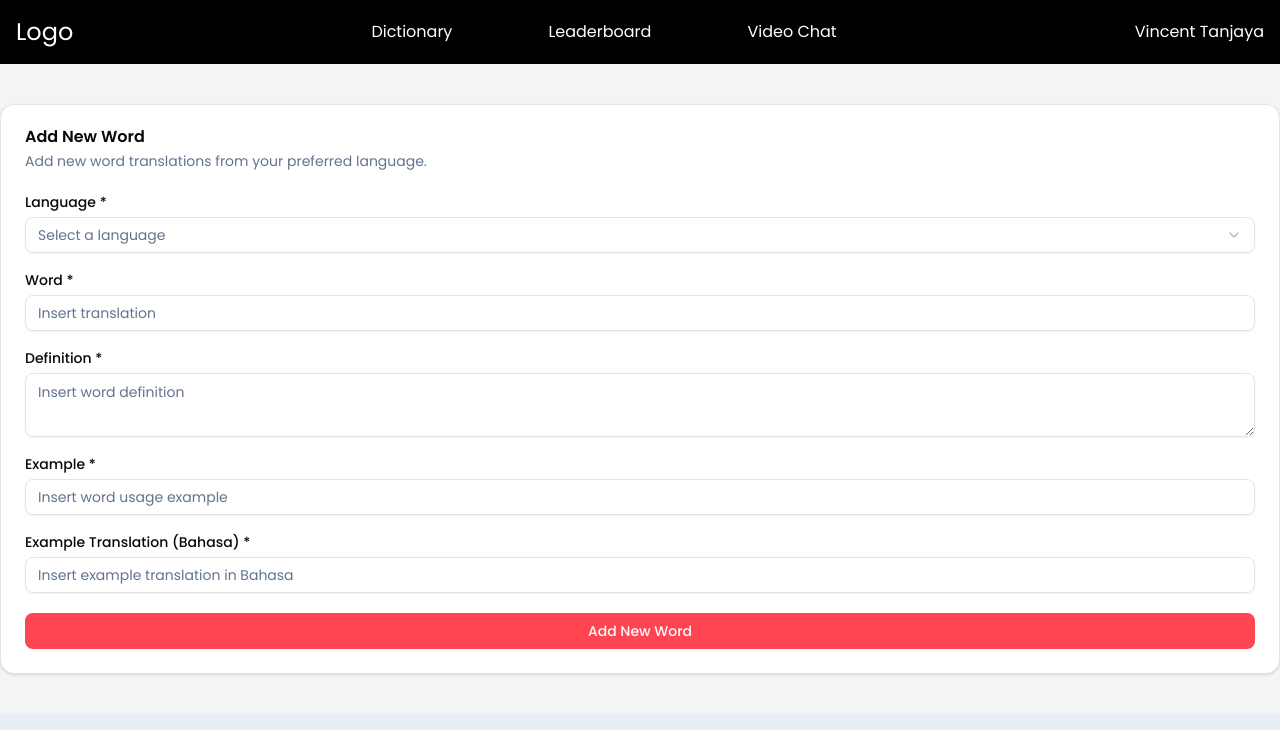
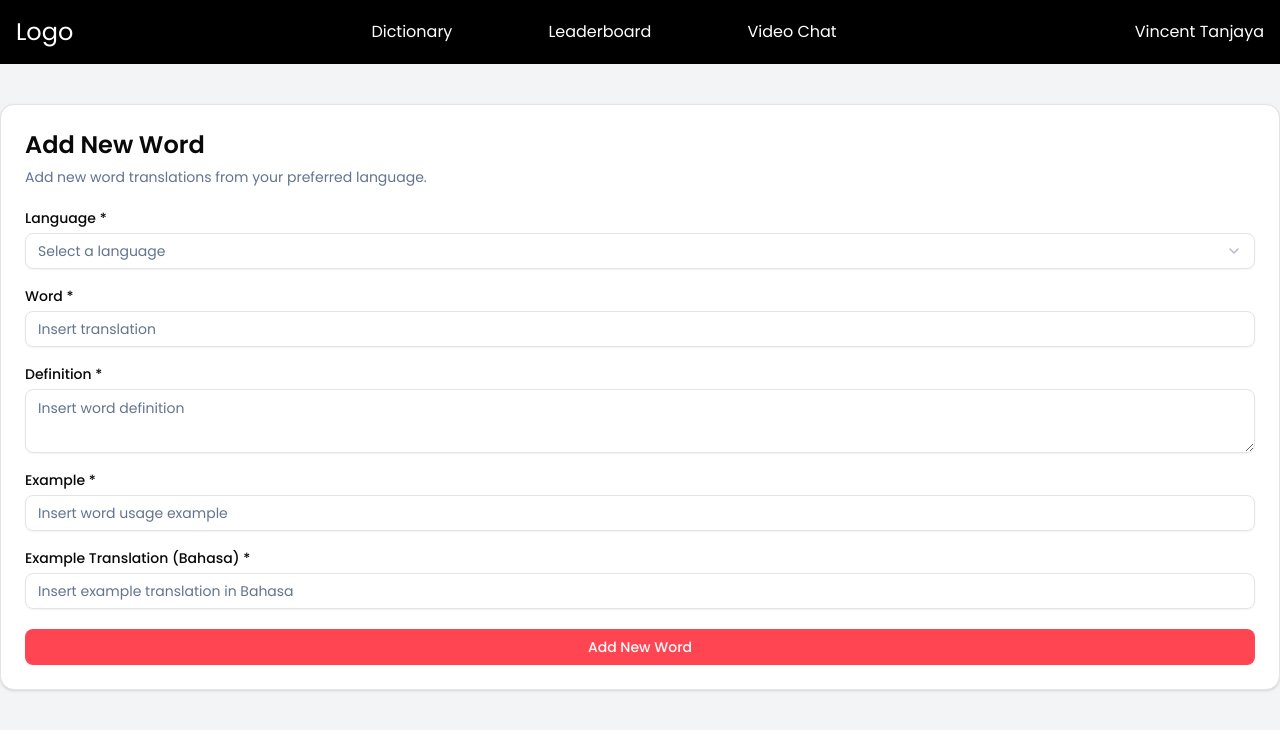
Before and after one commit to vncnttan/garudahacks-competition-fe, a React (Vite) app: page /add-new-word in a window 1280 px wide. Shown: the top 730 px of the page. Built offline with nearby package versions, Linux system fonts and the light colour scheme.

Commit message:
fix: add word title styling

```diff
--- a/src/components/ui/add-new-word/AddNewWordCard.tsx
+++ b/src/components/ui/add-new-word/AddNewWordCard.tsx
@@ -9,7 +9,7 @@ export default function AddNewWordCard() {
     return (
         <Card>
             <CardHeader>
-                <CardTitle>Add New Word</CardTitle>
+                <CardTitle className="text-2xl">Add New Word</CardTitle>
                 <CardDescription>Add new word translations from your preferred language.</CardDescription>
             </CardHeader>
 
```
